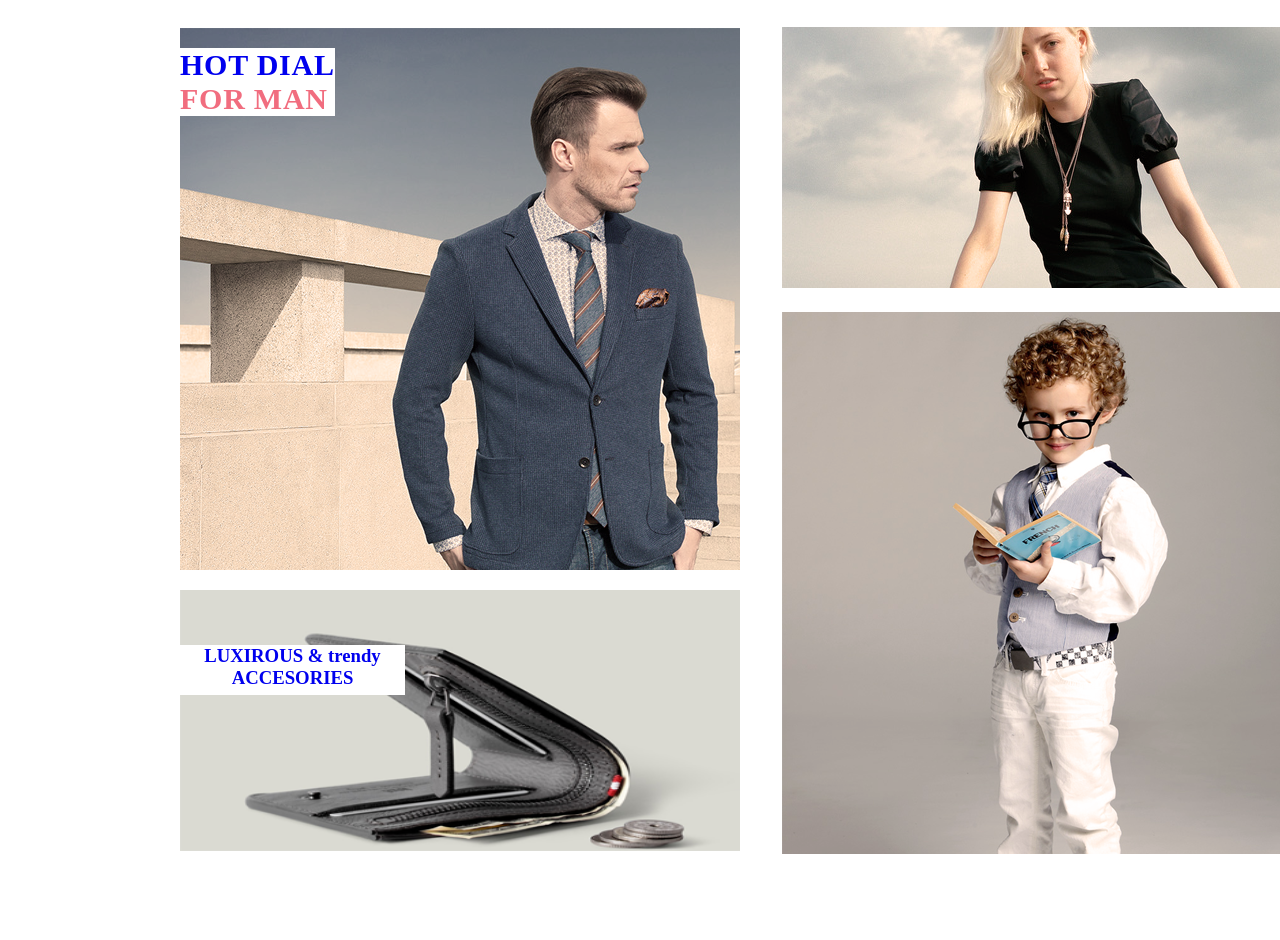
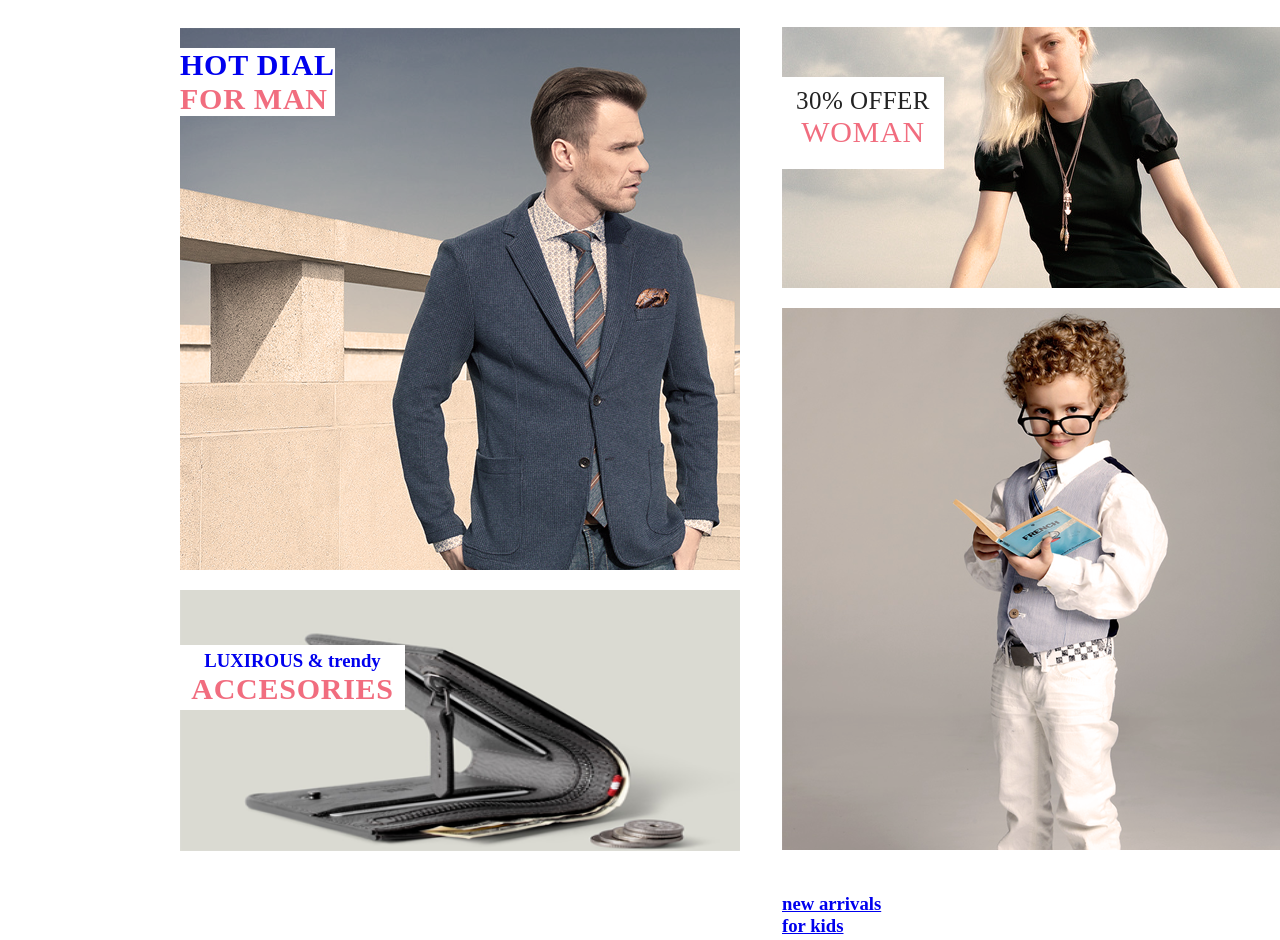
Before and after one commit to Misha1512/lesson-html5, a plain HTML site: page index.html in a window 1280 px wide. Shown: the part 754-1694 px from the top of the page. Before the commit the page ends 1632 px from the top, so only its background shows below. Drawn offline with Linux system fonts and the light colour scheme.

Commit message:
прмежуточная версия 2 слайда

```diff
--- a/css/style.css
+++ b/css/style.css
@@ -221,6 +221,7 @@ main {
 }
 
 .slade2st2 {
+    position: absolute;
     width: 800px;
     margin-left: 602px;
 
@@ -264,10 +265,47 @@ main {
     position: absolute;
     margin-top: -210px;
     width: 225px;
-    height: 50px;
+    height: 60px;
     background-color: #ffffff;
     text-align: center;
+   padding-top: 5px;
 
 }
 
-.acssories1 {}
+.acssories1 a span {
+    color: #f16d7f;
+font-size: 30px;
+letter-spacing: 0.75px;
+}
+
+.woman h3 {
+    position: relative;
+    top: -260px;
+    width: 162px;
+height: 82px;
+background-color: #ffffff;
+    color: #222222;
+font-family: "Lato - Black";
+font-size: 25px;
+font-weight: 400;
+text-transform: uppercase;
+/* Text style for "30% offer" */
+letter-spacing: 0.45px;
+    text-align: center;
+    padding-top: 10px;
+
+}
+.woman a{
+     text-decoration: none;
+}
+.woman h3 span {
+    color: #f16d7f;
+font-size: 30px;
+letter-spacing: 0.75px;
+}
+
+.woman {
+    width: 560px;
+height: 261px;
+    margin-bottom: 20px;
+}
--- a/index.html
+++ b/index.html
@@ -56,11 +56,11 @@
                         <h3>Hot dial<br><span>For man</span></h3>
                     </a></div>
                 <div class="acssories1"><a href="#"><img id="acssories" src="img/Layer_37.png" alt="acssories">
-                <h3>LUXIROUS & trendy<br>ACCESORIES</h3></a></div>
+                <h3>LUXIROUS & trendy<br><span>ACCESORIES</span></h3></a></div>
             </div>
             <div class="slade2st2">
-                <img src="img/Layer_32.png" alt="for man">
-                <img src="img/Layer_31.png" alt="acssories">
+                <div class="woman"><a href="#"><img src="img/Layer_32.png" alt="woman"><h3>30% offer<br><span>woman</span></h3></a></div>
+                <div class="kids"><a href="#"><img src="img/Layer_31.png" alt="kids"><h3>new arrivals<br><span>for kids</span></h3></a></div>
             </div>
         </div>
     </main>
```
